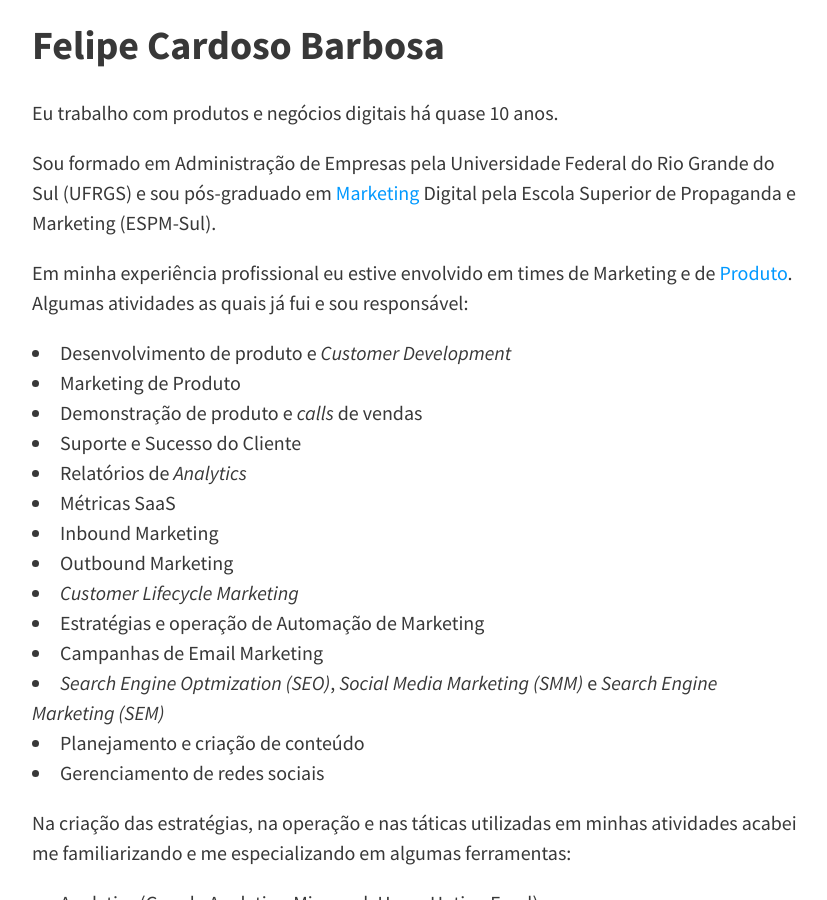
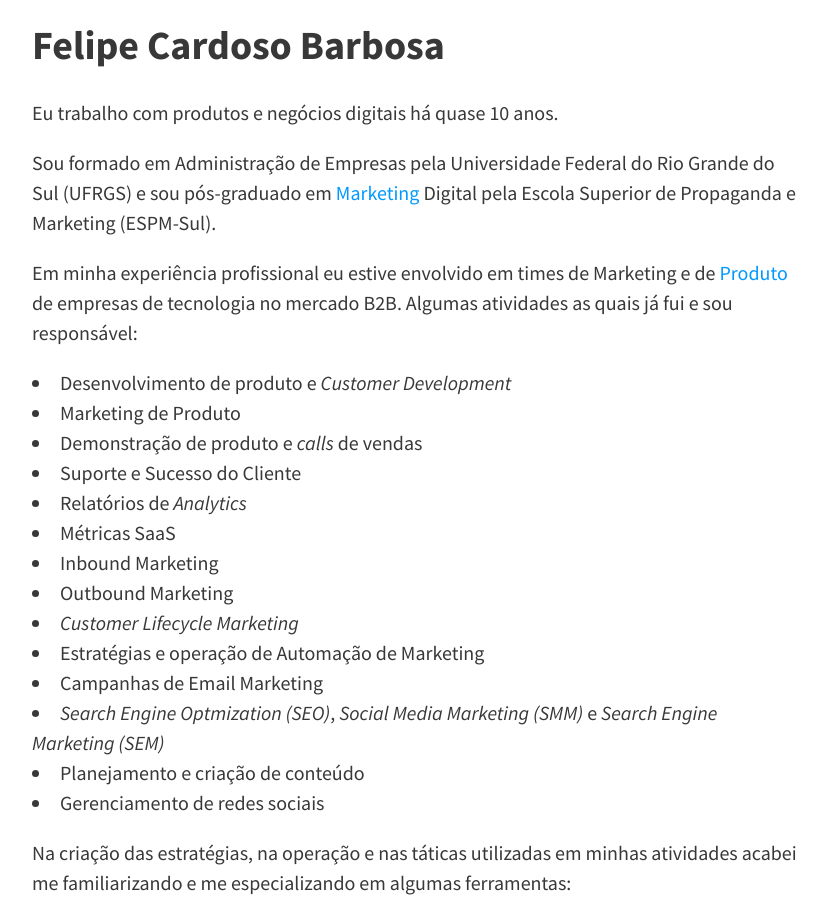
Before and after one commit to felipecbarbosa/felipecbarbosa.github.io, a Jekyll site: the page built from about.md, in a window 1280 px wide and 900 px high, scrolled down 301 px. Shown: the whole window, without its empty margins (224-1051 px from the left). Built offline with Jekyll 4.4.1, drawn with Linux system fonts in a browser that asks for light colours; comment, search, counter and statistics services are not loaded.

Commit message:
Edited about text

```diff
--- a/about.md
+++ b/about.md
@@ -10,7 +10,7 @@ Eu trabalho com produtos e negócios digitais há quase 10 anos.
 
 Sou formado em Administração de Empresas pela Universidade Federal do Rio Grande do Sul (UFRGS) e sou pós-graduado em [Marketing](/marketing/) Digital pela Escola Superior de Propaganda e Marketing (ESPM-Sul).
 
-Em minha experiência profissional eu estive envolvido em times de Marketing e de [Produto](/produto/). Algumas atividades as quais já fui e sou responsável:
+Em minha experiência profissional eu estive envolvido em times de Marketing e de [Produto](/produto/) de empresas de tecnologia no mercado B2B. Algumas atividades as quais já fui e sou responsável:
 
 - Desenvolvimento de produto e *Customer Development*
 - Marketing de Produto
```
